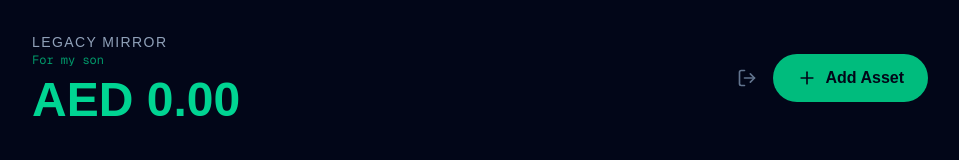
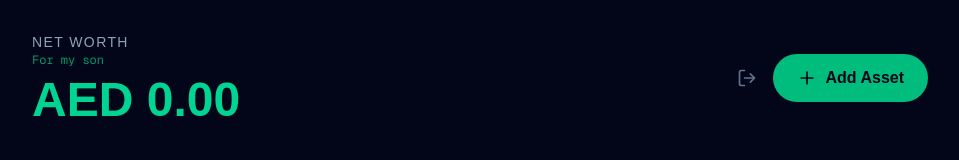
Before and after one commit to albarwani65-dot/legacy-mirror, a Next.js app: page / in a window 1280 px wide. Shown: the top 160 px of the page, without its empty margins (160-1119 px from the left). Built offline with nearby package versions, Linux system fonts and the light colour scheme; no server answers; the database is empty; sample sign-in values are in the browser's storage.

Commit message:
feat: rename header to Net Worth

```diff
--- a/app/page.tsx
+++ b/app/page.tsx
@@ -151,7 +151,7 @@ export default function Home() {
       <div className="max-w-4xl mx-auto">
         <header className="flex justify-between items-center mb-12">
           <div>
-            <h1 className="text-slate-400 text-sm uppercase tracking-widest">Legacy Mirror</h1>
+            <h1 className="text-slate-400 text-sm uppercase tracking-widest">Net Worth</h1>
             <p className="text-xs text-emerald-500/80 mb-2 font-mono">For my son</p>
             <p className="text-5xl font-bold text-emerald-400 mt-2">
               {new Intl.NumberFormat('en-US', { style: 'currency', currency: 'AED' }).format(totalNetWorth / 100)}
```
